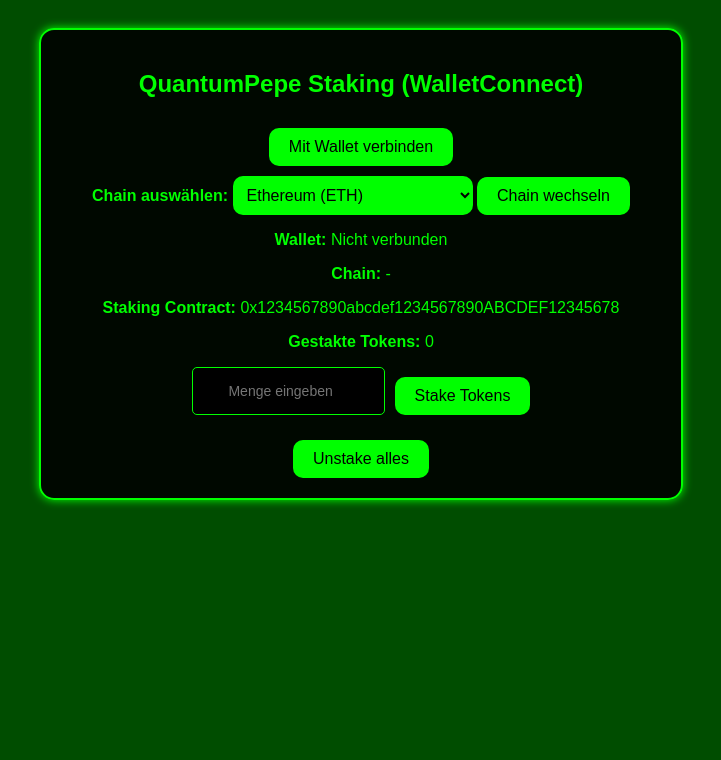
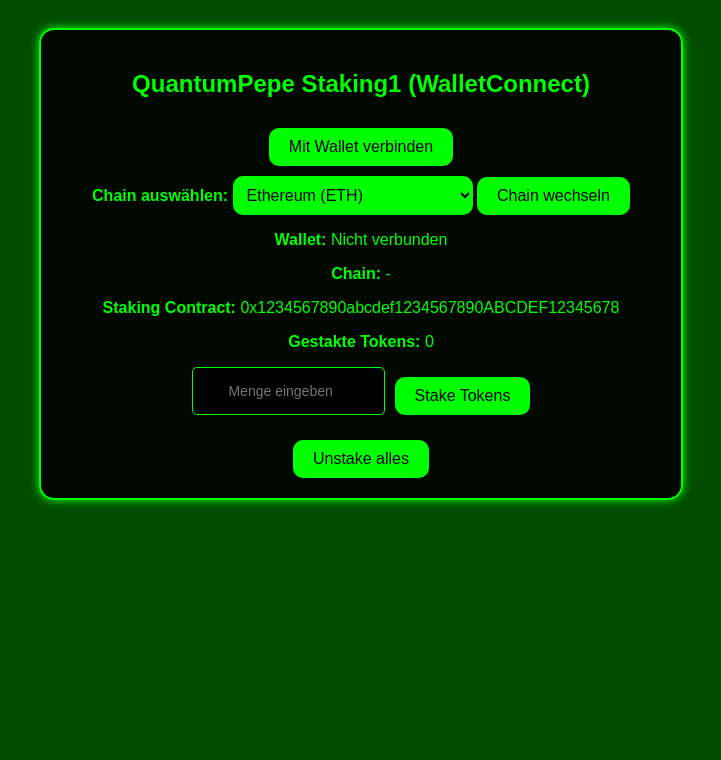
Before and after one commit to Quantumpepe/WalletConnect, a plain HTML site: page index.html in a window 1280 px wide. Shown: the top 760 px of the page, without its empty margins (279-1000 px from the left). Drawn offline with Linux system fonts and the light colour scheme.

Commit message:
Update index.html

```diff
--- a/index.html
+++ b/index.html
@@ -3,7 +3,7 @@
 <head>
   <meta charset="UTF-8" />
   <meta name="viewport" content="width=device-width, initial-scale=1.0"/>
-  <title>QuantumPepe Staking – WalletConnect Universal Provider</title>
+  <title>QuantumPepe Staking1 – WalletConnect Universal Provider</title>
 
   <!-- Web3.js -->
   <script src="https://cdn.jsdelivr.net/npm/web3@1.7.4/dist/web3.min.js"></script>
@@ -85,7 +85,7 @@
 </head>
 <body>
   <div class="container">
-    <h2>QuantumPepe Staking (WalletConnect)</h2>
+    <h2>QuantumPepe Staking1 (WalletConnect)</h2>
 
     <!-- Button zum Öffnen des WalletConnect-QR-Code -->
     <button id="connectWallet">Mit Wallet verbinden</button>
```
